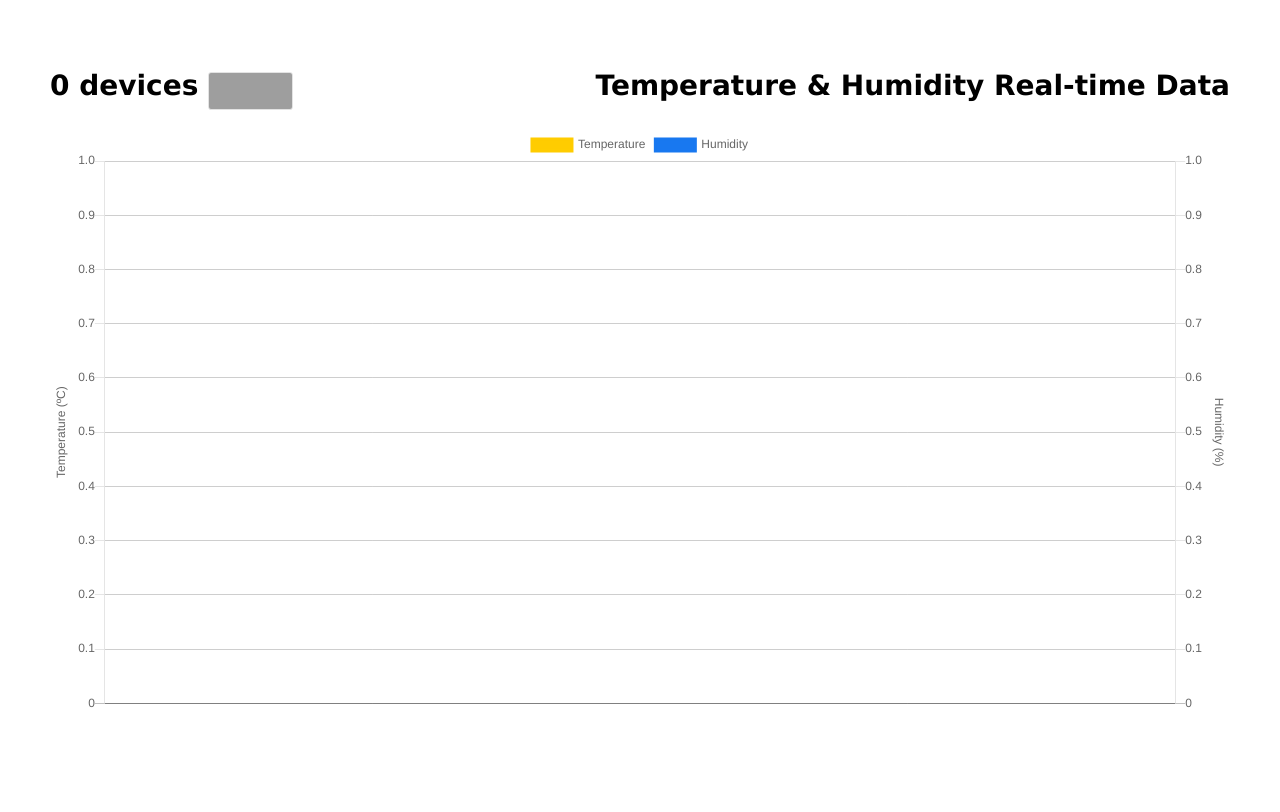
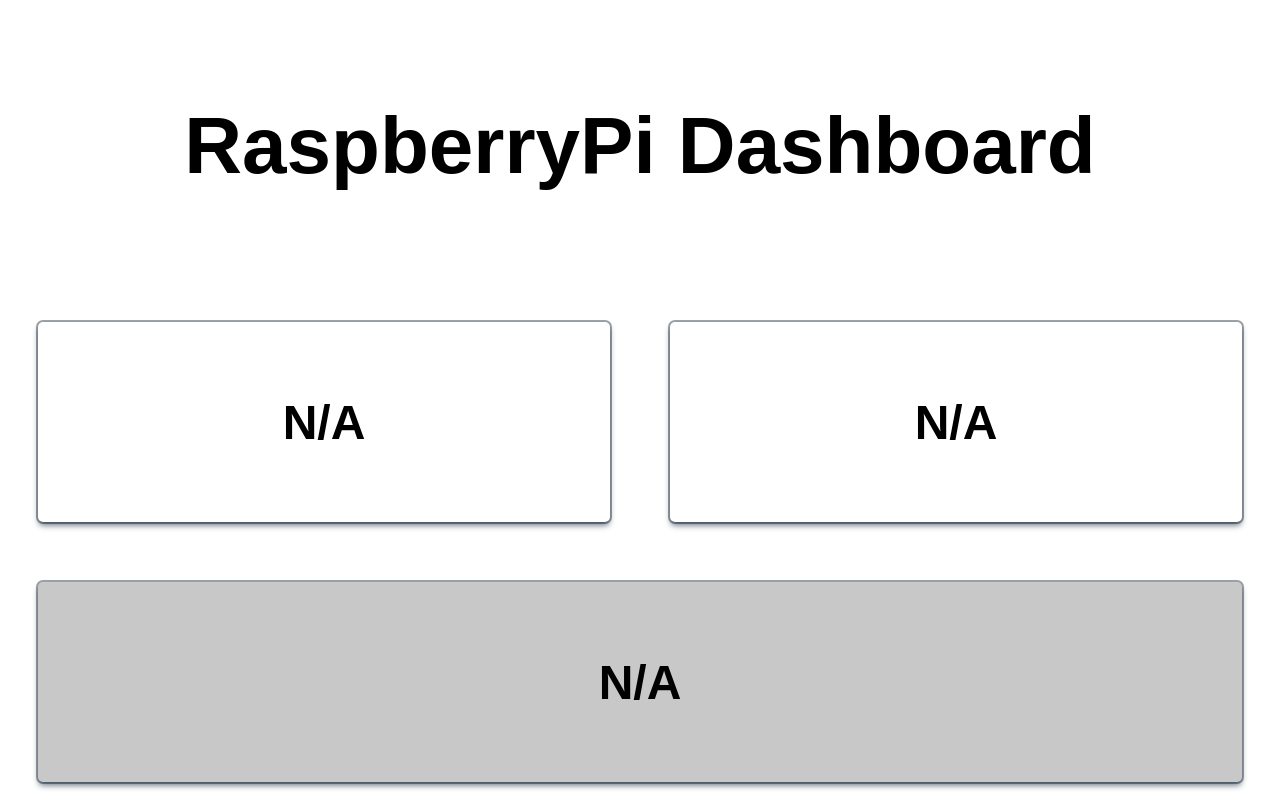
Before and after one commit to s0557917/Coboworx_CaseStudy, a website: page public/index.html in a window 1280 px wide. Drawn offline with nearby package versions, Linux system fonts and the light colour scheme; grey boxes are pictures that could not be loaded.

Commit message:
Implemented visualization for current temperature and status

```diff
--- a/public/css/style.css
+++ b/public/css/style.css
@@ -1,46 +1,74 @@
-body {
-  font: 14px "Lucida Grande", Helvetica, Arial, sans-serif;
-  padding: 50px;
-  margin: 0;
+body{
+  font-family: Arial, Helvetica, sans-serif;
+}
+
+.vertically-aligned-text{
+  display: flex;
+  justify-content: center;
+  align-items: center;        /* for single line flex container */
+  font-size: 3em;
+}
+
+.flex-child{
+  flex: 50%;
+  margin: 30px;
+  height: 200px;
+
+  display: flex;           /* establish flex container */
+  flex-direction: column;  /* make main axis vertical */
+  justify-content: center; /* center items vertically, in this case */
+  align-items: center;
+}
+
+.neutral{
+  background-color: rgb(200, 200, 200);
+  color: black;
+}
+
+.ok{
+  background-color: rgb(43, 161, 32);
+  color: white;
+}
+
+.bad{
+  background-color: rgb(161, 32, 32);
+  color: white;
+}
+
+#header{
+  text-align: center;
+  margin: 100px;
+  font-weight: 600;
+  font-size: 5em;
+}
+
+#temperature-values{
+  display: flex;
+}
+
+#current-temperature{
+  /* background-color: rgb(176, 217, 179); */
+  box-shadow: rgba(6, 24, 44, 0.4) 0px 0px 0px 2px, rgba(6, 24, 44, 0.65) 0px 4px 6px -1px, rgba(255, 255, 255, 0.08) 0px 1px 0px inset;
+  border-radius: 5px;
   text-align: center;
 }
 
-.flexHeader {
-  display: flex;
-  flex-direction: row;
-  flex-wrap: nowrap;
-  justify-content: space-between;
+#temperature-average{
+  /* background-color: rgb(176, 217, 179); */
+  box-shadow: rgba(6, 24, 44, 0.4) 0px 0px 0px 2px, rgba(6, 24, 44, 0.65) 0px 4px 6px -1px, rgba(255, 255, 255, 0.08) 0px 1px 0px inset;
+  border-radius: 5px;
+  text-align: center;
 }
 
-a {
-  color: #00B7FF;
+#temperature-status{
+  margin: auto;
+  margin: 30px;
+  height: 200px;
+  box-shadow: rgba(6, 24, 44, 0.4) 0px 0px 0px 2px, rgba(6, 24, 44, 0.65) 0px 4px 6px -1px, rgba(255, 255, 255, 0.08) 0px 1px 0px inset;
+  border-radius: 5px;
+
+  display: flex;           /* establish flex container */
+  flex-direction: column;  /* make main axis vertical */
+  justify-content: center; /* center items vertically, in this case */
+  align-items: center;
 }
-
-body select {
-  padding: 10px 70px 10px 13px;
-  max-width: 100%;
-  height: auto;
-  border: 1px solid #e3e3e3;
-  border-radius: 3px;
-  background: url("https://i.ibb.co/b7xjLrB/selectbox-arrow.png") right center no-repeat;
-  background-color: #fff;
-  color: #444444;
-  line-height: 16px;
-  appearance: none;
-  /* this is must */ -webkit-appearance: none;
-  -moz-appearance: none;
-}
-
-/* body select.select_box option */
-body select option {
-  padding: 0 4px;
-}
-
-/* for Edge */
-select::-ms-expand {
-  display: none;
-}
-
-select:disabled::-ms-expand {
-  background: #f60;
-}
--- a/public/index.html
+++ b/public/index.html
@@ -6,25 +6,32 @@
     <meta charset="utf-8">
     <meta name="viewport" content="width=device-width, initial-scale=1, shrink-to-fit=no">
 
-    <script src="https://code.jquery.com/jquery-3.4.0.min.js" integrity="sha256-BJeo0qm959uMBGb65z40ejJYGSgR7REI4+CW1fNKwOg=" crossorigin="anonymous"" type="text/javascript" charset="utf-8"></script>
-    <script src="https://cdn.jsdelivr.net/npm/chart.js@2.8.0/dist/Chart.min.js" type="text/javascript" charset="utf-8"></script>
-    <script src="js/chart-device-data.js" type="text/javascript" charset="utf-8"></script>
+    <script src="https://code.jquery.com/jquery-3.4.0.min.js" integrity="sha256-BJeo0qm959uMBGb65z40ejJYGSgR7REI4+CW1fNKwOg=" crossorigin="anonymous" type="text/javascript" charset="utf-8"></script>
+    <!-- <script src="https://cdn.jsdelivr.net/npm/chart.js@2.8.0/dist/Chart.min.js" type="text/javascript" charset="utf-8"></script> -->
+    <script src="js/raspberry-pi-dashboard.js" type="text/javascript" charset="utf-8"></script>
     <link href="css/style.css" rel="stylesheet" />
 
     <title>RaspberryPi Dashboard</title>
 </head>
 
 <body>
-    <h1 class="flexHeader">
-        <span>
-            <span id="deviceCount">0 devices</span>
-            <select id="listOfDevices" class="select_box"></select>
-        </span>
-        <span>Temperature & Humidity Real-time Data</span>
-    </h1>
-    <div>
-        <canvas id="iotChart"></canvas>
+
+    <h1 id="header">RaspberryPi Dashboard</h1>
+
+    <div id="temperature-values">
+        <div id="current-temperature" class="flex-child">
+            <h3 class="vertically-aligned-text">N/A</h3>
+        </div>
+
+        <div id="temperature-average" class="flex-child">
+            <h3 class="vertically-aligned-text">N/A</h3>
+        </div>
     </div>
+
+    <div id="temperature-status" class="neutral">
+        <h3 class="vertically-aligned-text">N/A</h3>
+    </div>
+
 </body>
 
 </html>
--- /dev/null
+++ b/public/js/raspberry-pi-dashboard.js
@@ -0,0 +1,72 @@
+
+$(document).ready(() => {
+    const protocol = document.location.protocol.startsWith('https') ? 'wss://' : 'ws://';
+    const webSocket = new WebSocket(protocol + location.host);
+
+    const maximalTemperature = 28;
+
+    const messageList = [];
+
+    const currentTemperatureDiv = document.getElementById('current-temperature');
+    const temperatureStatusDiv = document.getElementById('temperature-status');
+    const temperatureAverage = document.getElementById('temperature-average')
+
+    const currentTemperatureText = currentTemperatureDiv.getElementsByTagName("h3")[0];
+    const temperatureStatusText = temperatureStatusDiv.getElementsByTagName("h3")[0];
+    const temperatureAverageText = temperatureAverage.getElementsByTagName("h3")[0];
+
+    /* ----------- TEMPORARY -----------------*/
+    class Message {
+
+        constructor(timeStamp, temperature){
+            this.timeStamp = timeStamp;
+            this.temperature = temperature;
+
+            console.log("TIME: ", timeStamp, " - TEMP: ", temperature)
+        }
+
+        // function isFromTenMinutesAgo(){
+
+        // }
+
+        // function isFromToday(){
+        //     if(timeStamp.tim){}
+        // }
+    }
+    // /* ----------- TEMPORARY -----------------*/
+
+
+    webSocket.onmessage = function onMessage(message) {
+        try {
+            const messageData = JSON.parse(message.data);
+
+            if (!messageData.MessageDate || (!messageData.IotData.temperature && !messageData.IotData.humidity)) {
+                return;
+            }
+
+            messageList.push(new Message(new Date(messageData.MessageDate), messageData.IotData.temperature));
+
+            currentTemperature = parseFloat(messageData.IotData.temperature);
+
+            if(messageData.IotData.temperature){
+                currentTemperatureText.innerHTML = Math.floor(currentTemperature * 100) / 100 + " °C";
+
+                if(parseFloat(messageData.IotData.temperature) < maximalTemperature){
+                    temperatureStatusText.innerHTML = "STATUS: OK";
+                    temperatureStatusDiv.className = "ok";
+                }else{
+                    temperatureStatusText.innerHTML = "STATUS: TOO HOT!";
+                    temperatureStatusDiv.className = "bad";
+                }
+            }else{
+                currentTemperatureText.innerHTML = "N/A";
+                currentTemperatureText.class = "neutral"
+                temperatureStatusDiv.innerHTML = "N/A";
+                temperatureStatusDiv.class = "neutral"
+            }
+        } catch (err)
+        {
+            console.error(err);
+        }
+    }
+});
--- a/server.js
+++ b/server.js
@@ -23,6 +23,7 @@
 const app = express();
 app.use(express.static(path.join(__dirname, 'public')));
 app.use((req, res /* , next */) => {
+  console.log("REDIRECTED")
   res.redirect('/');
 });
 
```
Also changed, not shown: public/js/message.js (added, +13 -0 lines).
